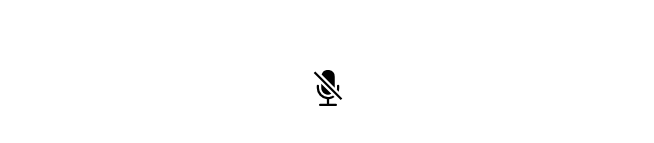
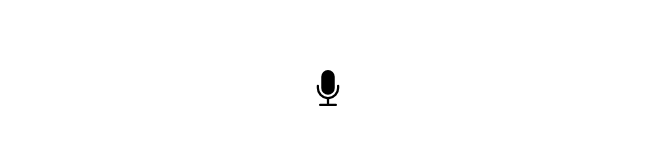
Before and after one commit to oshita-n/mojiokoshi, a Next.js app: page / in a window 1280 px wide. Shown: the part 654-797 px from the top of the page, without its empty margins (312-966 px from the left). Built offline with nearby package versions, Linux system fonts and the light colour scheme.

Commit message:
micのアイコンをクリックしたら変わるようにした

```diff
--- a/src/pages/index.tsx
+++ b/src/pages/index.tsx
@@ -1,11 +1,14 @@
 import Head from 'next/head'
 import { Inter } from '@next/font/google'
-import { BsMicMuteFill } from 'react-icons/bs';
+import { BsMicMuteFill, BsMicFill } from 'react-icons/bs';
+import React, { useState } from 'react';
+
 
 
 const inter = Inter({ subsets: ['latin'] })
 
 export default function Home() {
+  const [isActive, setIsActive] = useState(false);
   return (
     <div>
       <Head>
@@ -30,7 +33,11 @@ export default function Home() {
           </div>
         </div>
         <div className='fixed bottom-0 mb-10 text-4xl'>
-          <BsMicMuteFill/>
+        {isActive? <BsMicMuteFill onClick={()=>{
+          setIsActive(!isActive)}}/>:
+          <BsMicFill onClick={()=>{
+            setIsActive(!isActive)}} />
+        }
         </div>
       </div>
     </div>
```
